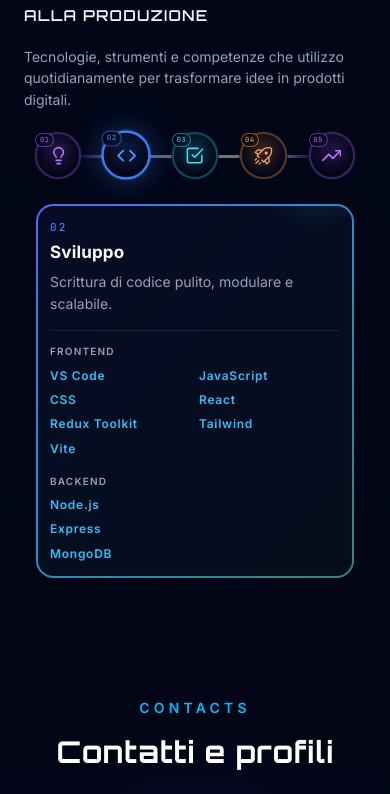
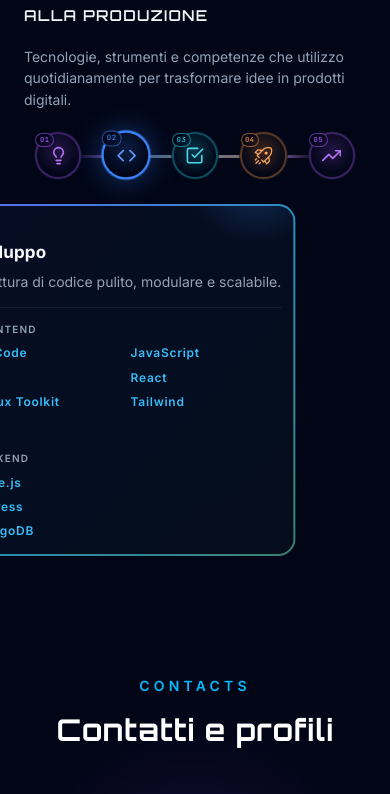
Before and after one commit to Claudiasals/claudia-salsini-portfolio, a React (Vite) app: page / in a window 390 px wide. Shown: the part 4378-5172 px from the top of the page. Built offline with nearby package versions, Linux system fonts and the light colour scheme.

Commit message:
feat(skills): allineate card dello stack quotidiano sotto le icone del pipeline, dimensionate per fase e bilanciati layout di Sviluppo ed Evoluzione.

```diff
--- a/src/components/Skills.jsx
+++ b/src/components/Skills.jsx
@@ -8,6 +8,7 @@ import { LuLightbulb } from 'react-icons/lu'
 import { RxRocket } from 'react-icons/rx'
 import {
   getProcessStepStackGroups,
+  getProcessStageLayout,
   getRadarSkillsByCategory,
   PROCESS_STEPS,
   SKILL_CATEGORY_TABS,
@@ -1143,6 +1144,10 @@ const Skills = () => {
     () => getProcessStepStackGroups(activeProcessStep),
     [activeProcessStep],
   )
+  const processStageLayout = useMemo(
+    () => getProcessStageLayout(activeProcessIndex),
+    [activeProcessIndex],
+  )
   const selectProcessStep = useCallback((index) => {
     setActiveProcessIndex(index)
   }, [])
@@ -1366,8 +1371,12 @@ const Skills = () => {
                 id="skills-pipeline-panel"
                 role="tabpanel"
                 aria-labelledby={`skills-pipeline-tab-${activeProcessStep.number}`}
-                className="skills-pipeline__stage"
-                style={{ '--phase-color': activeProcessStep.tone }}
+                className={`skills-pipeline__stage skills-pipeline__stage--${processStageLayout.tier}`}
+                style={{
+                  '--phase-color': activeProcessStep.tone,
+                  '--stage-align-col': processStageLayout.alignCol ?? 3,
+                  gridColumn: processStageLayout.gridColumn,
+                }}
               >
                 <div className="skills-pipeline__stage-glow" aria-hidden="true" />
 
--- a/src/data/skillsShowcase.js
+++ b/src/data/skillsShowcase.js
@@ -200,3 +200,32 @@ export const PROCESS_STEPS = [
     stack: [],
   },
 ]
+
+const PROCESS_STAGE_TIERS = {
+  0: 'narrow',
+  1: 'wide',
+  2: 'compact',
+  3: 'compact',
+  4: 'evolution',
+}
+
+const FULL_WIDTH_ALIGNED_TIERS = new Set(['wide', 'evolution'])
+
+/** Allinea la card sotto l'icona attiva, con larghezza per fase. */
+export function getProcessStageLayout(stepIndex) {
+  const tier = PROCESS_STAGE_TIERS[stepIndex] ?? 'compact'
+  const col = stepIndex + 1
+
+  if (FULL_WIDTH_ALIGNED_TIERS.has(tier)) {
+    return {
+      tier,
+      gridColumn: '1 / -1',
+      alignCol: col,
+    }
+  }
+
+  return {
+    tier,
+    gridColumn: `${col} / ${col + 1}`,
+  }
+}
--- a/src/skills.css
+++ b/src/skills.css
@@ -500,6 +500,13 @@
   column-gap: clamp(0.35rem, 1.2vw, 0.85rem);
   row-gap: 0.5rem;
   margin-top: 1.75rem;
+  container-type: inline-size;
+  --pipeline-column-gap: clamp(0.35rem, 1.2vw, 0.85rem);
+  --pipeline-col-width: calc((100cqw - 4 * var(--pipeline-column-gap)) / 5);
+  --pipeline-edge-inset: max(
+    0px,
+    calc((var(--pipeline-col-width) - 15.5rem) / 2)
+  );
 }
 
 .skills-pipeline__track {
@@ -680,14 +687,13 @@
 
 .skills-pipeline__stage {
   position: relative;
-  grid-column: 1 / -1;
   display: flex;
   flex-direction: column;
   gap: 0.65rem;
   width: fit-content;
-  max-width: min(100%, 38rem);
+  max-width: 100%;
   justify-self: center;
-  margin: clamp(1.5rem, 3.5vw, 2.25rem) auto 0;
+  margin: clamp(1.5rem, 3.5vw, 2.25rem) 0 0;
   padding: 0.9rem 1.15rem 1rem;
   border: 2px solid transparent;
   border-radius: 1.1rem;
@@ -701,7 +707,35 @@
     )
       border-box;
   overflow: hidden;
-  transition: background 0.35s ease;
+  transition:
+    background 0.35s ease,
+    grid-column 0.45s cubic-bezier(0.22, 1, 0.36, 1),
+    max-width 0.45s cubic-bezier(0.22, 1, 0.36, 1);
+}
+
+.skills-pipeline__stage--narrow {
+  max-width: min(100%, 15.5rem);
+}
+
+.skills-pipeline__stage--compact {
+  max-width: min(100%, 20.5rem);
+}
+
+.skills-pipeline__stage--wide {
+  max-width: 38rem;
+  translate: calc((var(--stage-align-col, 3) - 3) / 5 * 100cqw) 0;
+}
+
+.skills-pipeline__stage--evolution {
+  --evolution-card-width: calc((38rem + 35px) / 2);
+  justify-self: end;
+  width: min(100%, var(--evolution-card-width));
+  max-width: var(--evolution-card-width);
+  margin-inline-end: var(--pipeline-edge-inset);
+}
+
+.skills-pipeline__stage--evolution .skills-pipeline__stage-text {
+  max-width: none;
 }
 
 .skills-pipeline__stage-glow {
@@ -1378,6 +1412,11 @@
     column-gap: 0;
     row-gap: 0.45rem;
     margin-top: 1.1rem;
+    --pipeline-column-gap: 0px;
+    --pipeline-edge-inset: max(
+      0px,
+      calc((var(--pipeline-col-width) - 13.5rem) / 2)
+    );
   }
 
   .skills-pipeline__track {
@@ -1436,12 +1475,25 @@
   }
 
   .skills-pipeline__stage {
-    grid-column: 1 / -1 !important;
-    width: fit-content;
-    max-width: min(calc(100% - 1.5rem), 38rem);
-    justify-self: center;
-    margin: 1rem auto 0;
+    margin: 1rem 0 0;
     padding: 0.8rem 0.75rem 0.85rem;
+  }
+
+  .skills-pipeline__stage--narrow {
+    max-width: min(100%, 13.5rem);
+  }
+
+  .skills-pipeline__stage--compact {
+    max-width: min(100%, 17.5rem);
+  }
+
+  .skills-pipeline__stage--wide {
+    max-width: min(calc(100vw - 2rem), 38rem);
+  }
+
+  .skills-pipeline__stage--evolution {
+    width: min(calc(100vw - 2rem), var(--evolution-card-width));
+    max-width: min(calc(100vw - 2rem), var(--evolution-card-width));
   }
 
   .skills-pipeline__constellation-groups {
```
